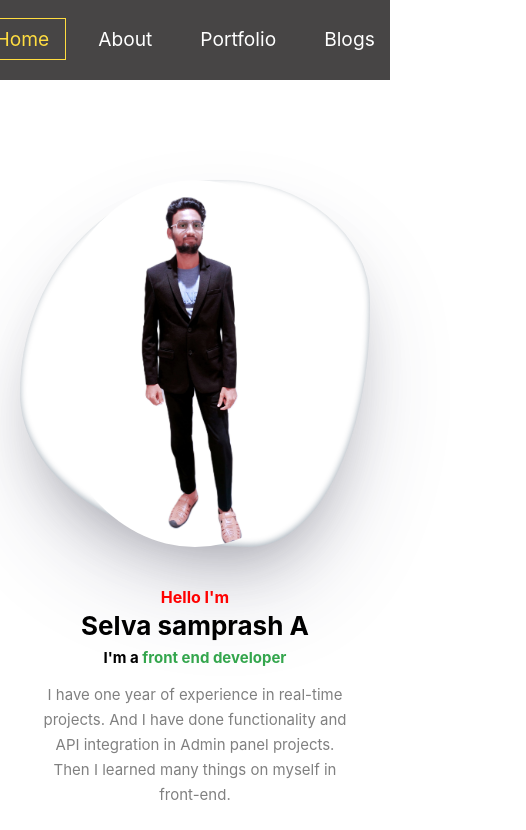
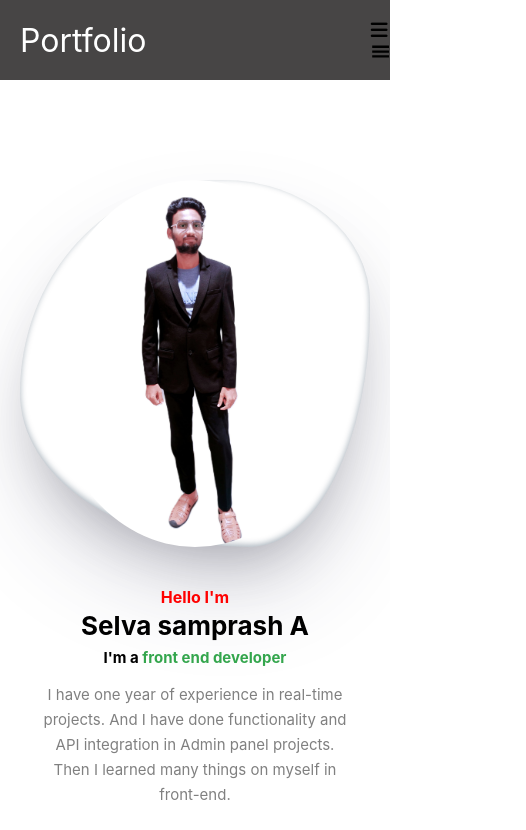
Before and after one commit to selva-arsl/portfolio_website, a React (Create React App) app in the folder p-project/portfolio_project/: page / in a window 390 px wide. Shown: the top 830 px of the page, 526 px wide, since content can reach past the window. Built offline with nearby package versions, Linux system fonts and the light colour scheme.

Commit message:
initial update works

```diff
--- a/p-project/portfolio_project/src/css/nav.css
+++ b/p-project/portfolio_project/src/css/nav.css
@@ -68,3 +68,33 @@
     color:#ffdd40;
     border:1px solid #ffdd40;
 }
+
+.change{
+    display: none;
+}
+
+@media screen and (max-width:960px){
+    .nav-menu{
+        display: flex;
+        flex-direction: column;
+        width: 100%;
+        border-top:1px solid #fff;
+        position: absolute;
+        top:80px;
+        left:-110%;
+        opacity:1;
+
+    }
+
+    .nav-menu .active{
+        background-color: #1f5156;
+        left:0px;
+        opacity:1;
+        transition: all 0.5s ease;
+        z-index: 1;
+    }
+
+    .change{
+        display: block;
+    }
+}
--- a/p-project/portfolio_project/src/nav.js
+++ b/p-project/portfolio_project/src/nav.js
@@ -1,20 +1,18 @@
-import React,{useState} from "react";
+import React, { useState } from "react";
 import "./css/nav.css";
 import { Link } from "react-router-dom";
 import { NavLink } from "react-router-dom";
 import { IoMenu } from "react-icons/io5";
 import { IoMdClose } from "react-icons/io";
-import { click } from "@testing-library/user-event/dist/click";
+
 import { GiHamburgerMenu } from "react-icons/gi";
 
-class Nav_bars extends React.Component {
-    render() {
 
-        // function NavBar(){
-        //     const[click,setClick]=useState(false);
-        //     const handleClick=()=>setClick(!click);
+function Nav_bars() {
+    const [click, setClick] = useState(false);
+    const Changes = () => setClick(!click);
 
-        // }
+
 
     return (
 
@@ -29,7 +27,7 @@
                     </NavLink>
 
 
-                        <ul className="nav-menu">
+                    <ul className={click ? "nav-menu active" : "nav-menu"}>
                         <li className="nav-item">
                             <NavLink exact to="/" activeClassName="active" className="nav-link">
                                 Home
@@ -57,9 +55,13 @@
                         </li>
                     </ul>
 
-                        {/* <div className="nav-icon" onClick={handleClick}>
-                        <IoMdClose className={click ? "close" : "open"}/>
-                        </div> */}
+                    <div className="nav-icon" onClick={Changes}>
+                        <i className={click ? "fas fa-times" : "fas fa-bars"}></i>
+
+                        < GiHamburgerMenu className="change" />
+
+
+                    </div>
 
 
 
@@ -101,6 +103,5 @@
         </>
     );
 };
-};
 
 export default Nav_bars;
```
Lines whose indentation alone changed are shown as unchanged.
